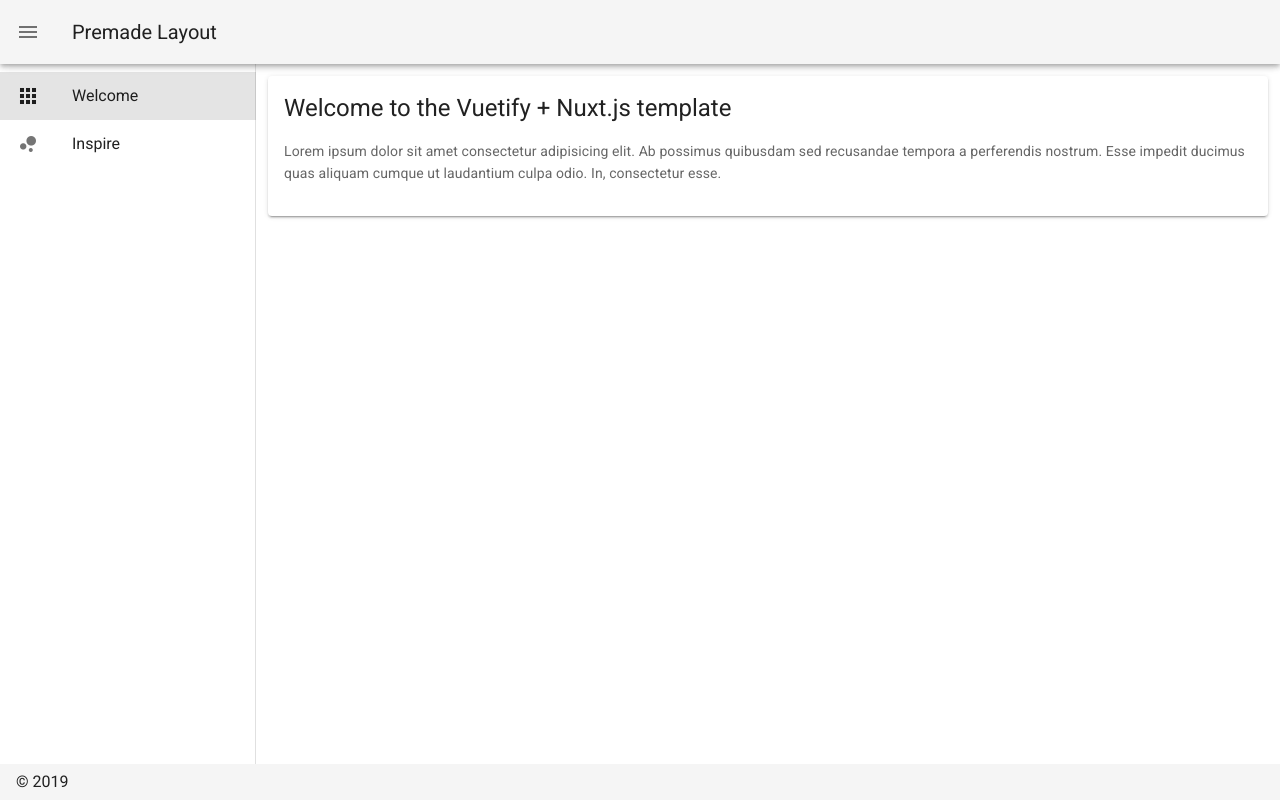
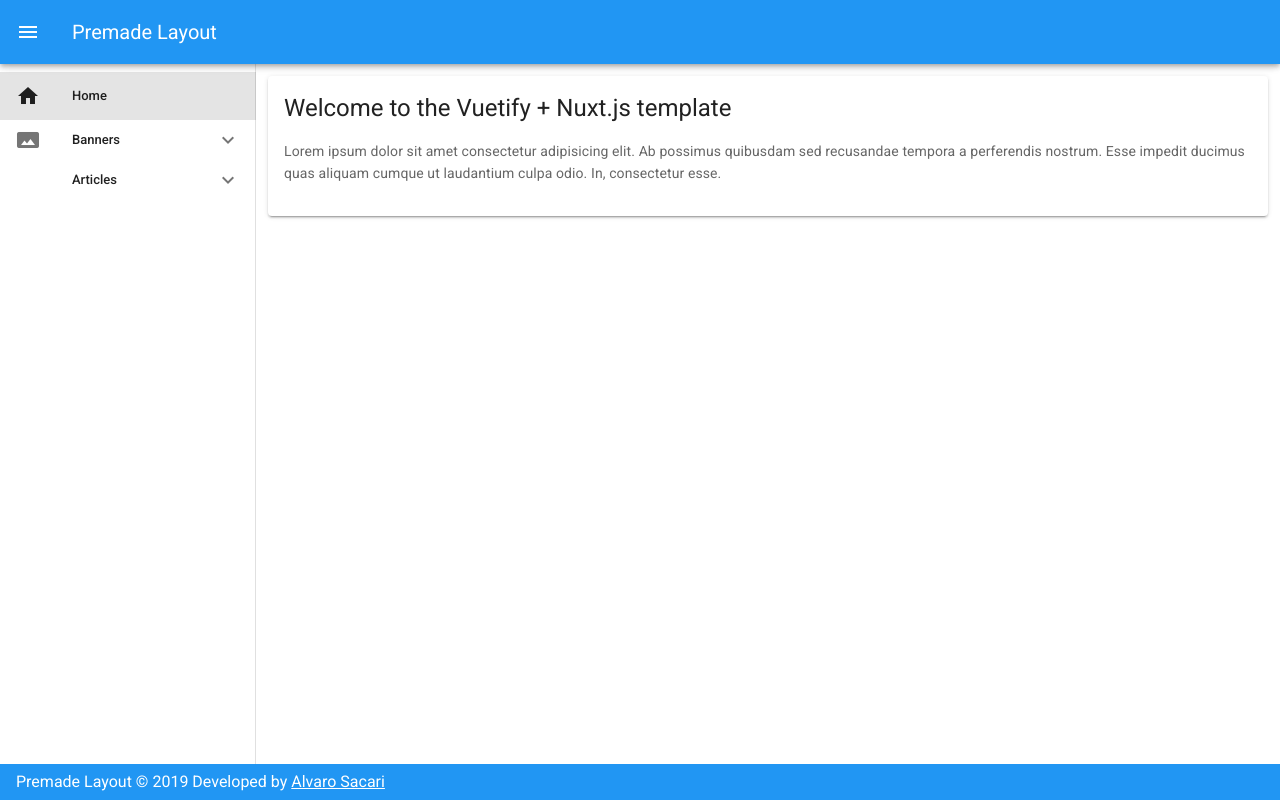
Before and after one commit to alvarosacari/premade-nuxt-layout, a Nuxt app: page / in a window 1280 px wide. Built offline with nearby package versions, Linux system fonts and the light colour scheme.

Commit message:
default layout has been updated

```diff
--- a/layouts/default.vue
+++ b/layouts/default.vue
@@ -1,40 +1,7 @@
-import { NuxtError } from '../.nuxt';
 <template>
   <v-app>
-    <v-navigation-drawer
-      v-model="drawer"
-      :mini-variant="miniVariant"
-      :clipped="clipped"
-      fixed
-      app
-    >
-      <v-list>
-        <v-list-item
-          v-for="(item, i) in items"
-          :key="i"
-          :to="item.to"
-          router
-          exact
-        >
-          <v-list-item-action>
-            <v-icon>{{ item.icon }}</v-icon>
-          </v-list-item-action>
-          <v-list-item-content>
-            <v-list-item-title v-text="item.title" />
-          </v-list-item-content>
-        </v-list-item>
-      </v-list>
-    </v-navigation-drawer>
-
-    <v-app-bar
-      :clipped-left="clipped"
-      fixed
-      app
-    >
-      <v-app-bar-nav-icon @click.stop="drawer = !drawer" />
-      <v-toolbar-title v-text="title" />
-      <v-spacer />
-    </v-app-bar>
+    <NavigationDrawer v-model="layout" />
+    <AppBar v-model="layout" :title="title" />
 
     <v-content>
       <v-container fluid>
@@ -42,35 +9,26 @@
       </v-container>
     </v-content>
 
-    <v-footer
-      :fixed="fixed"
-      app
-    >
-      <span>&copy; 2019</span>
-    </v-footer>
+    <Footer :inset="layout.clipped" />
   </v-app>
 </template>
 
 <script>
+import Footer from '~/components/default_layout/Footer.vue'
+import NavigationDrawer from '~/components/default_layout/NavigationDrawer.vue'
+import AppBar from '~/components/default_layout/AppBar.vue'
+
 export default {
+  components: {
+    Footer, NavigationDrawer, AppBar
+  },
   data () {
     return {
-      clipped: true,
-      drawer: true,
-      fixed: false,
-      items: [
-        {
-          icon: 'mdi-apps',
-          title: 'Welcome',
-          to: '/'
-        },
-        {
-          icon: 'mdi-chart-bubble',
-          title: 'Inspire',
-          to: '/inspire'
-        }
-      ],
-      miniVariant: false,
+      layout: {
+        clipped: true,
+        drawer: true,
+        miniVariant: false
+      },
       title: 'Premade Layout'
     }
   }
```
